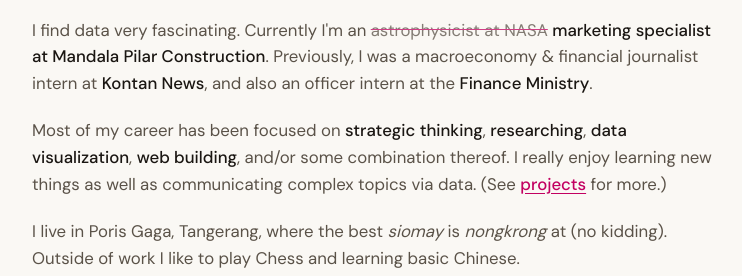
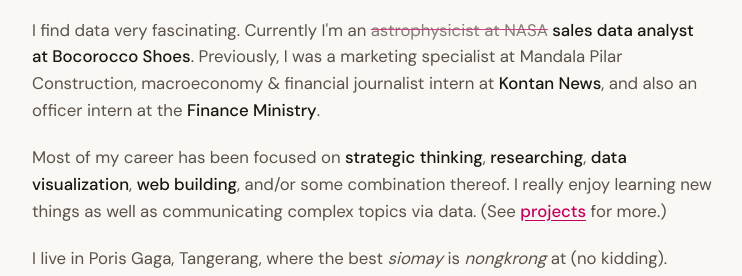
Before and after one commit to nindto5/nindto5.github.io, a plain HTML site: page index.html in a window 1280 px wide. Both pictures are taken after a click on the link "About Me". Shown: the part 156-432 px from the top of the page, without its empty margins (122-864 px from the left). Drawn offline with Linux system fonts and the light colour scheme.

Commit message:
current job status at BOCO

```diff
--- a/index.html
+++ b/index.html
@@ -71,8 +71,8 @@
       <p>
         I find data very fascinating. Currently I'm an
         <s>astrophysicist at NASA</s>
-        <strong>marketing specialist at Mandala Pilar Construction</strong>.
-        Previously, I was a macroeconomy &amp; financial journalist intern at
+        <strong>sales data analyst at Bocorocco Shoes</strong>.
+        Previously, I was a marketing specialist at Mandala Pilar Construction, macroeconomy &amp; financial journalist intern at
         <strong>Kontan News</strong>, and also an officer intern at the
         <strong>Finance Ministry</strong>.
       </p>
```
